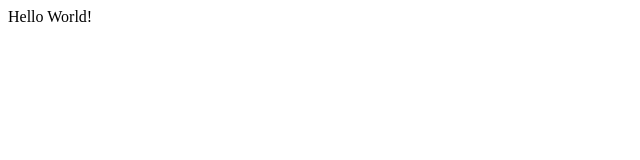
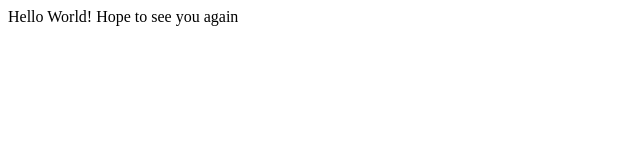
Before and after one commit to mtayyab063/lecture0, a plain HTML site: page Hello.html in a window 1280 px wide. Shown: the whole page, without its empty margins (0-640 px from the left). Drawn offline with Linux system fonts and the light colour scheme.

Commit message:
Update Hello.html

```diff
--- a/Hello.html
+++ b/Hello.html
@@ -4,6 +4,6 @@
 		<title>My web page </title>
 	</head>
 	<body>
-		Hello World!
+		Hello World! Hope to see you again
 	</body>
 </html>
```
